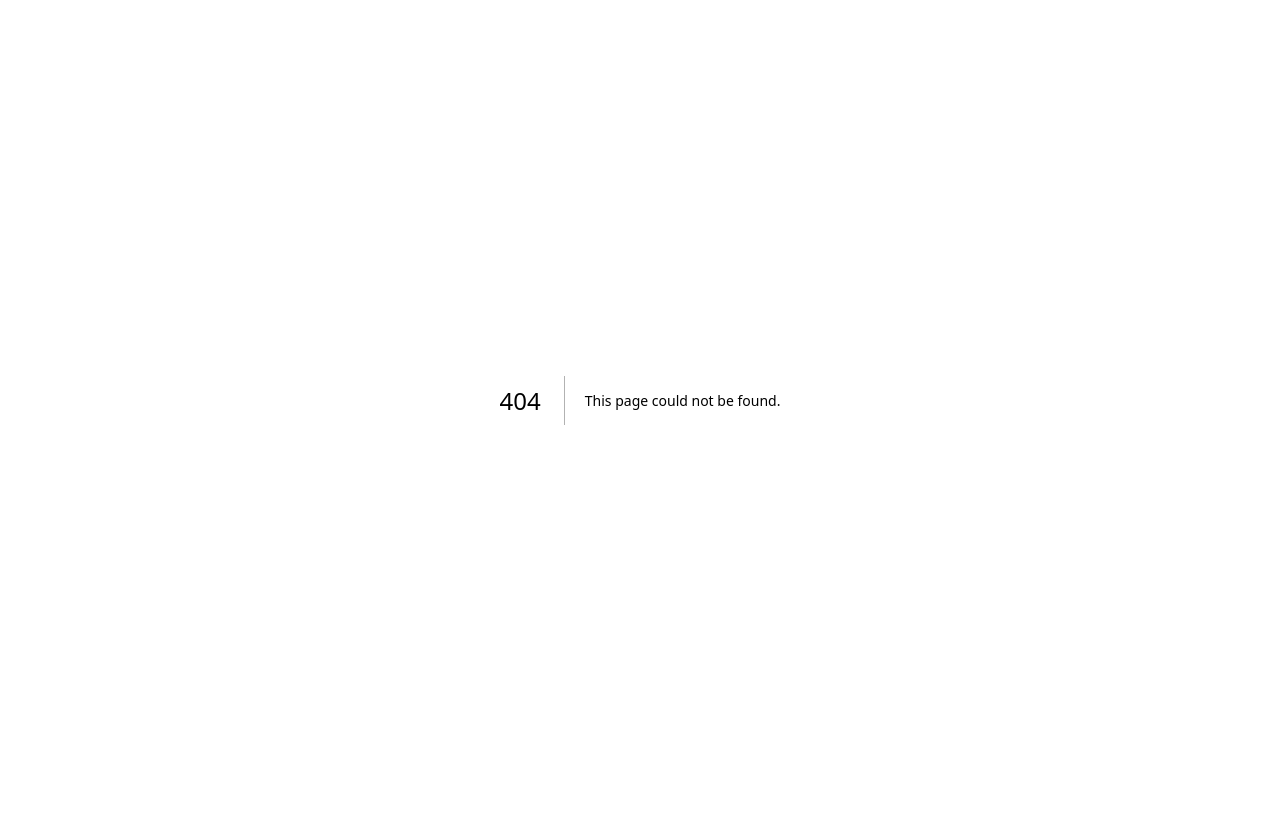
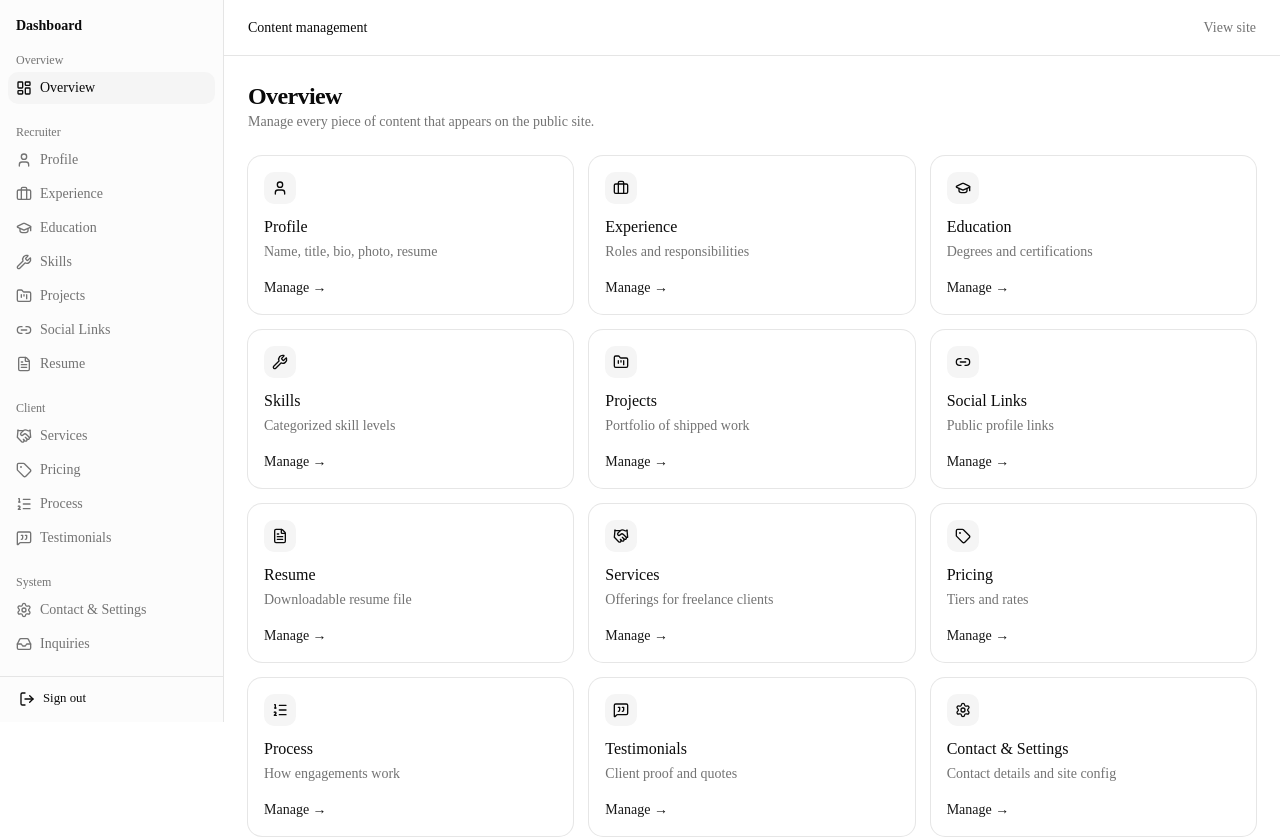
Before and after one commit to mustafa-muhamma/dynamic-portfolio, a Next.js app in the folder client/: page /admin in a window 1280 px wide. Before the commit this address had no page. Shown: the top 837 px of the page. Before the commit the page ends 800 px from the top, so only its background shows below. Built offline with nearby package versions, Linux system fonts and the light colour scheme.

Commit message:
feat(client): add admin shell layout with sidebar and overview page

```diff
--- /dev/null
+++ b/client/src/app/(admin)/admin/page.tsx
@@ -0,0 +1,119 @@
+import {
+  Briefcase,
+  FolderKanban,
+  GraduationCap,
+  Handshake,
+  Inbox,
+  Link2,
+  ListOrdered,
+  MessageSquareQuote,
+  Settings,
+  Tag,
+  User,
+  Wrench,
+  FileText,
+  type LucideIcon
+} from "lucide-react";
+import Link from "next/link";
+
+import { Card, CardContent, CardDescription, CardHeader, CardTitle } from "@/components/ui/card";
+
+const MODULES: { href: string; title: string; description: string; icon: LucideIcon }[] = [
+  {
+    href: "/admin/profile",
+    title: "Profile",
+    description: "Name, title, bio, photo, resume",
+    icon: User
+  },
+  {
+    href: "/admin/experience",
+    title: "Experience",
+    description: "Roles and responsibilities",
+    icon: Briefcase
+  },
+  {
+    href: "/admin/education",
+    title: "Education",
+    description: "Degrees and certifications",
+    icon: GraduationCap
+  },
+  { href: "/admin/skills", title: "Skills", description: "Categorized skill levels", icon: Wrench },
+  {
+    href: "/admin/projects",
+    title: "Projects",
+    description: "Portfolio of shipped work",
+    icon: FolderKanban
+  },
+  {
+    href: "/admin/social-links",
+    title: "Social Links",
+    description: "Public profile links",
+    icon: Link2
+  },
+  {
+    href: "/admin/resume",
+    title: "Resume",
+    description: "Downloadable resume file",
+    icon: FileText
+  },
+  {
+    href: "/admin/services",
+    title: "Services",
+    description: "Offerings for freelance clients",
+    icon: Handshake
+  },
+  { href: "/admin/pricing", title: "Pricing", description: "Tiers and rates", icon: Tag },
+  {
+    href: "/admin/process",
+    title: "Process",
+    description: "How engagements work",
+    icon: ListOrdered
+  },
+  {
+    href: "/admin/testimonials",
+    title: "Testimonials",
+    description: "Client proof and quotes",
+    icon: MessageSquareQuote
+  },
+  {
+    href: "/admin/settings",
+    title: "Contact & Settings",
+    description: "Contact details and site config",
+    icon: Settings
+  },
+  { href: "/admin/inquiries", title: "Inquiries", description: "Visitor messages", icon: Inbox }
+];
+
+export default function AdminOverviewPage() {
+  return (
+    <div className="flex flex-col gap-6">
+      <div>
+        <h1 className="text-2xl font-semibold tracking-tight">Overview</h1>
+        <p className="text-sm text-muted-foreground">
+          Manage every piece of content that appears on the public site.
+        </p>
+      </div>
+      <div className="grid gap-4 sm:grid-cols-2 lg:grid-cols-3">
+        {MODULES.map((module) => {
+          const Icon = module.icon;
+          return (
+            <Link key={module.href} href={module.href} className="focus-visible:outline-none">
+              <Card className="h-full transition-colors hover:bg-muted/40">
+                <CardHeader>
+                  <div className="mb-2 flex size-8 items-center justify-center rounded-lg bg-muted">
+                    <Icon className="size-4" />
+                  </div>
+                  <CardTitle>{module.title}</CardTitle>
+                  <CardDescription>{module.description}</CardDescription>
+                </CardHeader>
+                <CardContent className="text-sm font-medium text-primary">
+                  Manage <span aria-hidden>→</span>
+                </CardContent>
+              </Card>
+            </Link>
+          );
+        })}
+      </div>
+    </div>
+  );
+}
--- /dev/null
+++ b/client/src/app/(admin)/layout.tsx
@@ -0,0 +1,20 @@
+import Link from "next/link";
+
+import { AdminNav } from "@/components/admin/admin-nav";
+
+export default function AdminLayout({ children }: { children: React.ReactNode }) {
+  return (
+    <div className="flex min-h-dvh">
+      <AdminNav />
+      <div className="flex min-w-0 flex-1 flex-col">
+        <header className="flex h-14 items-center justify-between border-b px-6">
+          <p className="text-sm font-medium">Content management</p>
+          <Link href="/" className="text-sm text-muted-foreground hover:text-foreground">
+            View site
+          </Link>
+        </header>
+        <main className="flex-1 px-6 py-6">{children}</main>
+      </div>
+    </div>
+  );
+}
--- /dev/null
+++ b/client/src/components/admin/admin-nav.tsx
@@ -0,0 +1,124 @@
+"use client";
+
+import {
+  Briefcase,
+  FolderKanban,
+  GraduationCap,
+  Handshake,
+  Inbox,
+  LayoutDashboard,
+  Link2,
+  ListOrdered,
+  LogOut,
+  MessageSquareQuote,
+  Settings,
+  Tag,
+  User,
+  Wrench,
+  FileText,
+  type LucideIcon
+} from "lucide-react";
+import Link from "next/link";
+import { usePathname, useRouter } from "next/navigation";
+
+import { Button } from "@/components/ui/button";
+import { cn } from "@/lib/utils";
+
+type NavItem = {
+  href: string;
+  label: string;
+  icon: LucideIcon;
+};
+
+const NAV_SECTIONS: { title: string; items: NavItem[] }[] = [
+  {
+    title: "Overview",
+    items: [{ href: "/admin", label: "Overview", icon: LayoutDashboard }]
+  },
+  {
+    title: "Recruiter",
+    items: [
+      { href: "/admin/profile", label: "Profile", icon: User },
+      { href: "/admin/experience", label: "Experience", icon: Briefcase },
+      { href: "/admin/education", label: "Education", icon: GraduationCap },
+      { href: "/admin/skills", label: "Skills", icon: Wrench },
+      { href: "/admin/projects", label: "Projects", icon: FolderKanban },
+      { href: "/admin/social-links", label: "Social Links", icon: Link2 },
+      { href: "/admin/resume", label: "Resume", icon: FileText }
+    ]
+  },
+  {
+    title: "Client",
+    items: [
+      { href: "/admin/services", label: "Services", icon: Handshake },
+      { href: "/admin/pricing", label: "Pricing", icon: Tag },
+      { href: "/admin/process", label: "Process", icon: ListOrdered },
+      { href: "/admin/testimonials", label: "Testimonials", icon: MessageSquareQuote }
+    ]
+  },
+  {
+    title: "System",
+    items: [
+      { href: "/admin/settings", label: "Contact & Settings", icon: Settings },
+      { href: "/admin/inquiries", label: "Inquiries", icon: Inbox }
+    ]
+  }
+];
+
+function LogoutButton() {
+  const router = useRouter();
+
+  async function logout() {
+    await fetch("/api/auth/logout", { method: "POST" });
+    router.push("/login");
+    router.refresh();
+  }
+
+  return (
+    <Button variant="ghost" size="sm" onClick={logout} className="w-full justify-start gap-2">
+      <LogOut className="size-4" />
+      Sign out
+    </Button>
+  );
+}
+
+export function AdminNav() {
+  const pathname = usePathname();
+
+  return (
+    <aside className="flex h-full w-56 shrink-0 flex-col border-r bg-muted/30">
+      <div className="px-4 py-4">
+        <p className="text-sm font-semibold">Dashboard</p>
+      </div>
+      <nav className="flex-1 space-y-5 overflow-y-auto px-2 pb-4">
+        {NAV_SECTIONS.map((section) => (
+          <div key={section.title}>
+            <p className="px-2 pb-1 text-xs font-medium text-muted-foreground">{section.title}</p>
+            <div className="space-y-0.5">
+              {section.items.map((item) => {
+                const active = pathname === item.href;
+                const Icon = item.icon;
+                return (
+                  <Link
+                    key={item.href}
+                    href={item.href}
+                    className={cn(
+                      "flex items-center gap-2 rounded-lg px-2 py-1.5 text-sm text-muted-foreground transition-colors hover:bg-muted hover:text-foreground",
+                      active && "bg-muted font-medium text-foreground"
+                    )}
+                  >
+                    <Icon className="size-4" />
+                    {item.label}
+                  </Link>
+                );
+              })}
+            </div>
+          </div>
+        ))}
+      </nav>
+      <div className="border-t p-2">
+        <LogoutButton />
+      </div>
+    </aside>
+  );
+}
```
